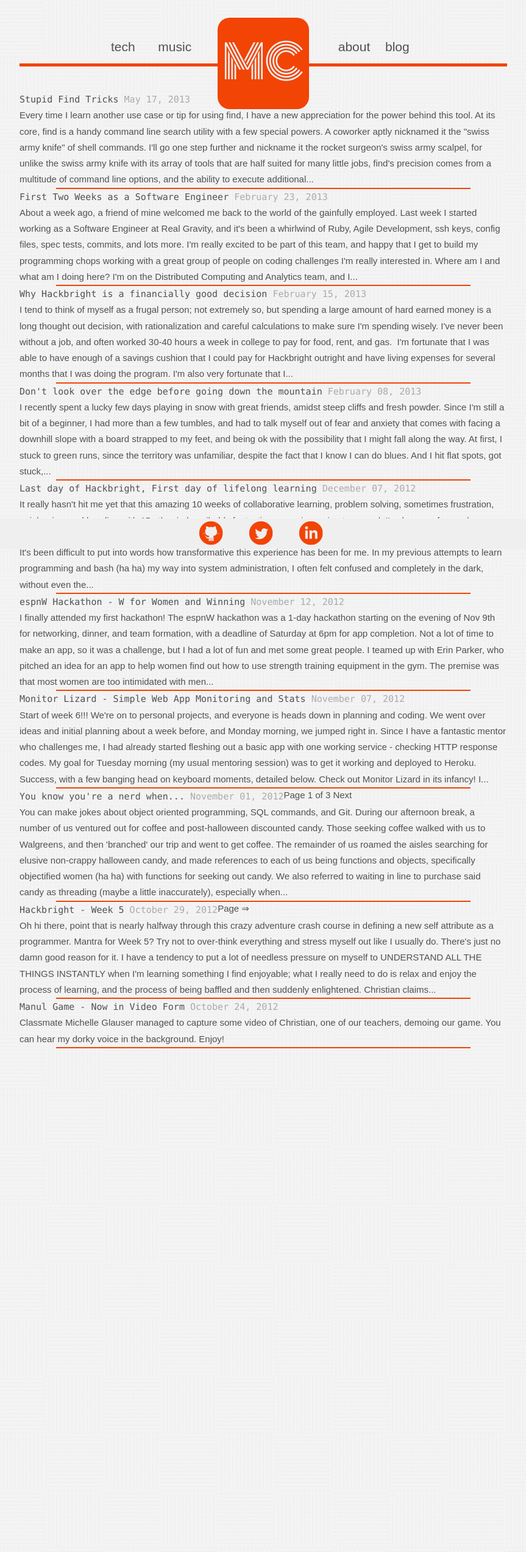
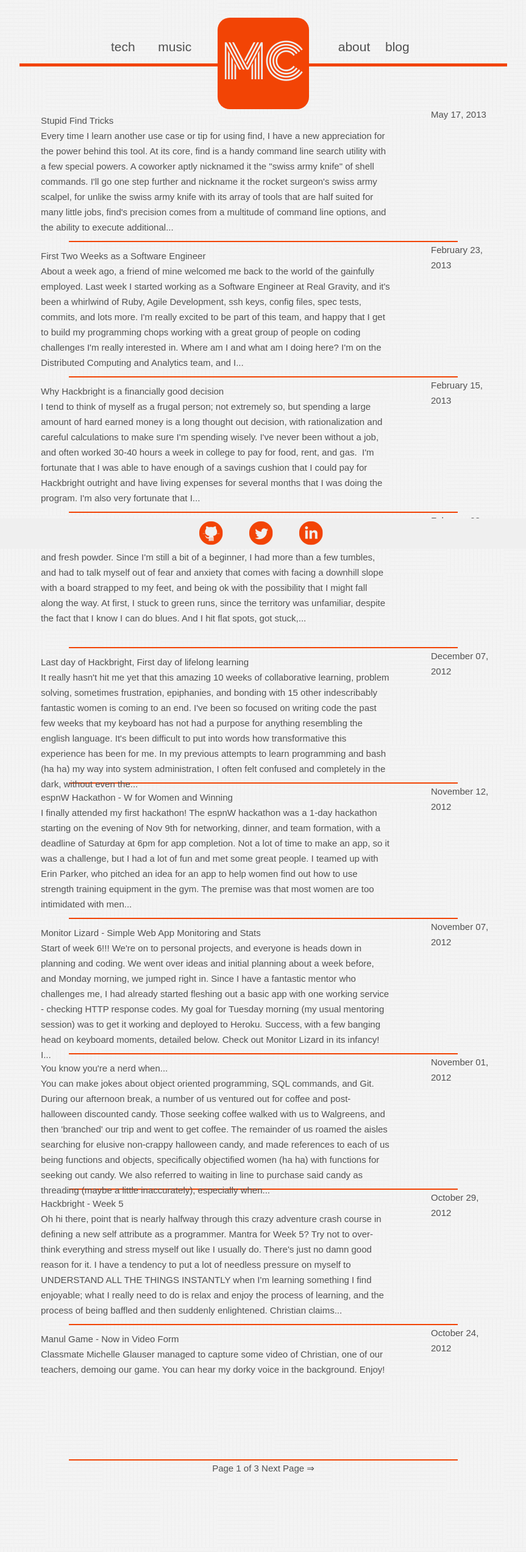
Before and after one commit to mercul3s/mercedescoyle.com-jekyll, a Jekyll site: the page built from blog/index.html, in a window 1280 px wide. Shown: the whole page at 61% size, without its empty margins (208-1071 px from the left). Built offline with Jekyll 4.4.1, drawn with Linux system fonts in a browser that asks for light colours; the list of posts is cut into pages by our own code; before the commit the page ends 1719 px from its top, so only the background shows below that.

Commit message:
added to do list, commented code cleanup, futzing with blog post layout

```diff
--- a/_layouts/default.html
+++ b/_layouts/default.html
@@ -10,7 +10,7 @@
     <link rel="stylesheet" href="/css/syntax.css">
 
     <!-- Custom CSS -->
-    <link rel="stylesheet" href="/css/main.css">
+    <!-- <link rel="stylesheet" href="/css/main.css"> -->
     <link rel="stylesheet" href="/css/style.css">
     <link href='http://fonts.googleapis.com/css?family=Monoton' rel='stylesheet' type='text/css'>
 
@@ -18,8 +18,17 @@
 <body>
 <!--
 TODO:
-  - Fix scrollbar (shouldn't be scrollbar unless window size is smaller than page size)
--->
+- Fix scrollbar (shouldn't be scrollbar unless window size is smaller than page size)
+- DONE clip content of each post so that it shows a line or two
+- DONE Get pagination working properly
+- left-align title, right-align date
+- fix shifting header between blog and other pages
+- padding between blog posts
+- dotted line divider (may need to use image)
+- finish up about page
+- finish up music page
+- finish up tech page
+ -->
 <div class="main">
 
   <div class="header">
--- a/blog/index.html
+++ b/blog/index.html
@@ -3,28 +3,14 @@ layout: default
 title: Electronic Ephemera
 ---
 
-<!--
-TODO:
-- DONE clip content of each post so that it shows a line or two
-- DONE Get pagination working properly
-- left-align title, right-align date
-- padding between blog posts
-- dotted line divider (may need to use image)
- -->
-
 <div id="content">
 
-<div class="post">
-	<br>
-	<ul class="posts">
+	<div id="posts">
 		{% for post in paginator.posts %}
-		<li><span class="date"><a href="{{ post.url }}">{{ post.title }}</a> {{ post.date | date: "%B %d, %Y"}}</span></li>
-		<li>{{ post.content | strip_html | truncatewords: 100 }}</li>
+		<span class="date"><p>{{ post.date | date: "%B %d, %Y"}}</p></span>
+		<p class="post"><a href="{{ post.url }}">{{ post.title }}</a> <br>{{ post.content | strip_html | truncatewords: 100 }}</p>
       <hr class="blog-divider" />
 		{% endfor %}
-	</ul>
-</div>
-</div>
 	<div id="paging">
 		{% if paginator.previous_page %}
 			{% if paginator.previous_page == 1 %}
@@ -40,3 +26,5 @@ TODO:
 			<a href="/blog/page{{ paginator.next_page }}">Next Page &rArr;</a>
 		{% endif %}
 	</div>
+	</div>
+</div>
--- a/css/style.css
+++ b/css/style.css
@@ -32,6 +32,7 @@ body {
     line-height: 1;
     background-color: #efefef;
     background-image: url('../images/pw_pattern.png');
+    /*overflow: hidden;*/
 }
 ol, ul {
     list-style: none;
@@ -126,7 +127,7 @@ hr {
 
 .header {
   width: 800px;
-  height: 125px;
+  height: 175px;
   margin: auto;
   margin-top: 5%;
   border: none;
@@ -213,17 +214,11 @@ hr {
 
 #content {
   width: 800px;
-  height: 500px;
+  height: auto;
   margin: auto;
   margin-top: -5%;
 }
 
-#content p {
-  width: 700px;
-  margin-left: 6%;
-  text-align: left;
-  /*text-align: justify;*/
-}
 #content img {
   display: block;
   margin-left: auto;
@@ -275,12 +270,30 @@ hr {
 
 /* blog formatting */
 
-#post {
-  width: 600px;
+#posts {
+  width: 750px;
   height: auto;
   margin: auto;
   padding-bottom: 100px;
 }
+
+.post {
+  width: 575px;
+  height: 200px;
+  margin: auto;
+  padding: 10px;
+  float: left;
+}
+
+.date {
+  width: 100px;
+  margin: auto;
+  float: right;
+}
+
+/*.post li {
+  padding: 5px;
+}*/
 
 #post h2 {
   float: left;
@@ -293,8 +306,9 @@ hr {
 
 #paging {
   width: 300px;
+  height: 50px;
   margin: auto;
-  padding-bottom: 150px;
+  text-align: center;
 }
 
 /* TODO: make footer css transparent gradient */
```
Lines whose indentation alone changed are shown as unchanged.
